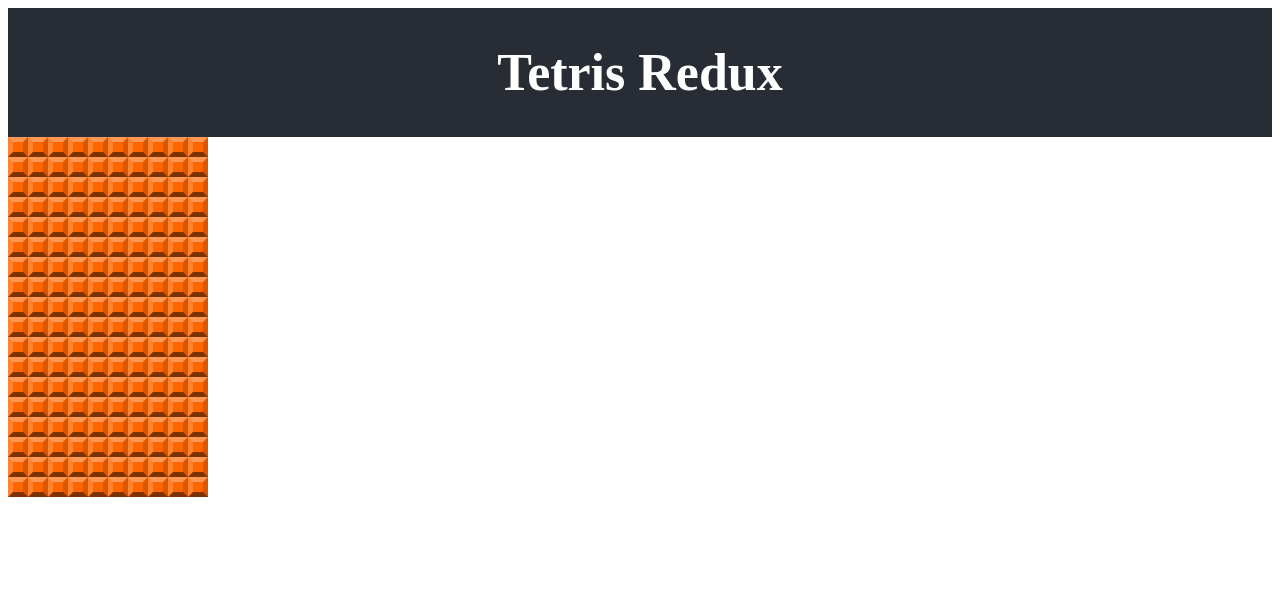
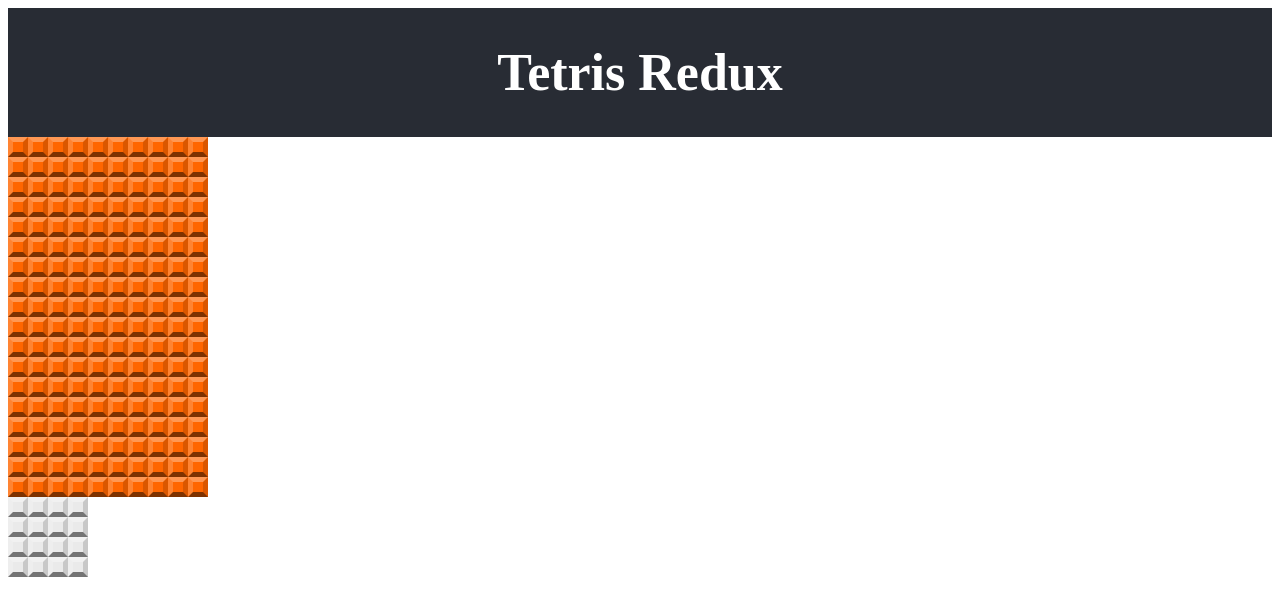
Before and after one commit to lougoncharenko/ACS-3330-color-challenge, a React (Create React App) app: page / in a window 1280 px wide. Shown: the top 616 px of the page. Built offline with nearby package versions, Linux system fonts and the light colour scheme.

Commit message:
created next block

```diff
--- a/src/App.js
+++ b/src/App.js
@@ -3,6 +3,7 @@
 
 import GridSquare from './components/GridSquare/GridSquare'
 import GridBoard from './components/GridBoard/GridBoard';
+import NextBlock from './components/NextBlock/NextBlock';
 
 function App() {
   return (
@@ -11,6 +12,7 @@
         <h1 className="App-title">Tetris Redux</h1>
       </header>
       <GridBoard />
+      <NextBlock />
     </div>
   );
 }
--- /dev/null
+++ b/src/components/NextBlock/NextBlock.css
@@ -0,0 +1,5 @@
+.next-block {
+    display: grid;
+    grid-template-columns: repeat(4, var(--tile-size));
+    align-self: flex-start;
+  }
--- /dev/null
+++ b/src/components/NextBlock/NextBlock.js
@@ -0,0 +1,21 @@
+import React from 'react'
+import GridSquare from '../GridSquare/GridSquare'
+import './NextBlock.css'
+
+// Draws the "next" block view showing the next block to drop
+export default function NextBlock(props) {
+
+  const block = [[0,0,0,0], [0,0,0,0], [0,0,0,0], [0,0,0,0]]
+  // Map the block to the grid
+  const grid = block.map((rowArray, row) => {
+    return rowArray.map((square, col) => {
+      return <GridSquare key={`${row}${col}`} color={square} />
+    })
+  })
+
+  return (
+    <div className="next-block">
+      {grid}
+    </div>
+  )
+}
```
